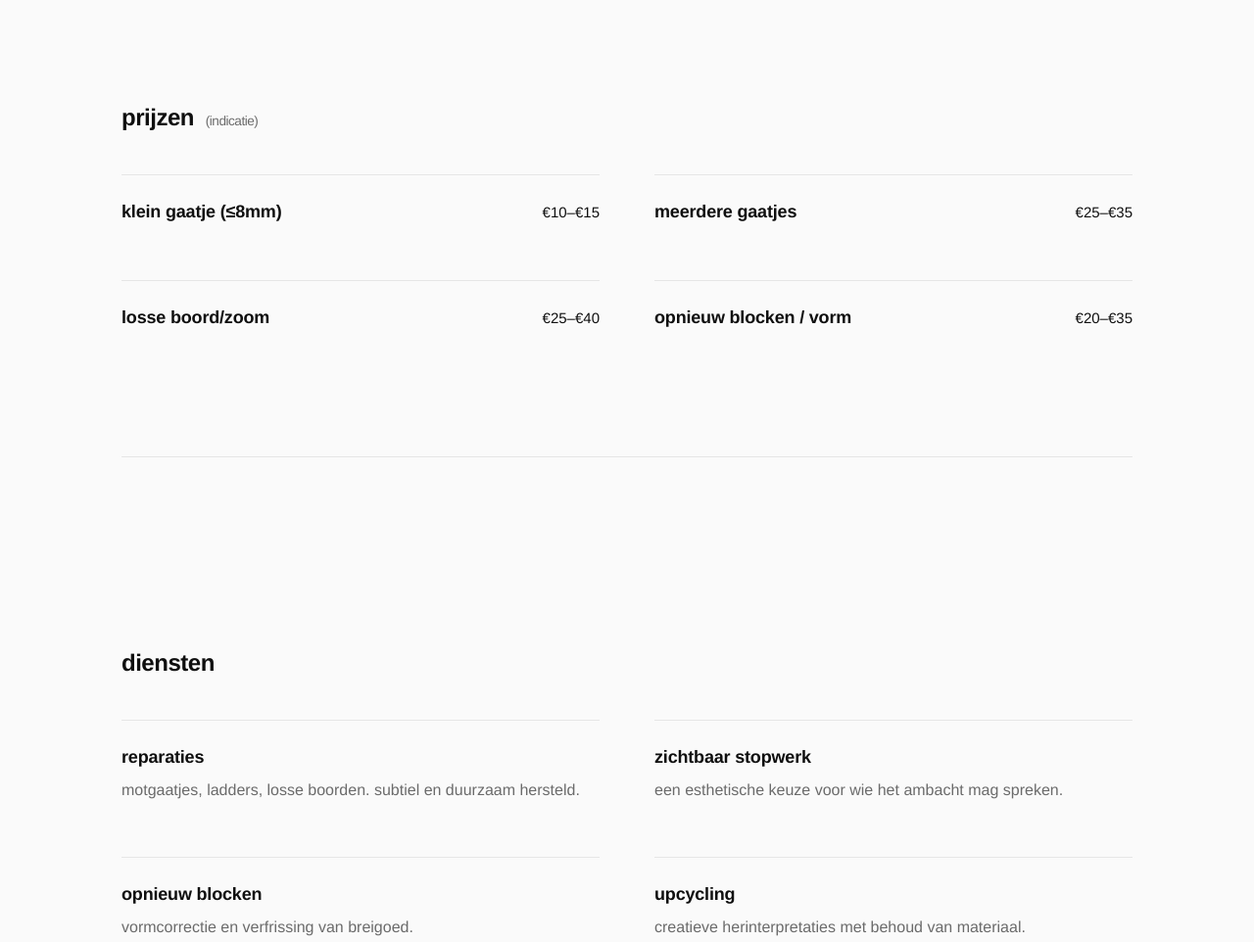
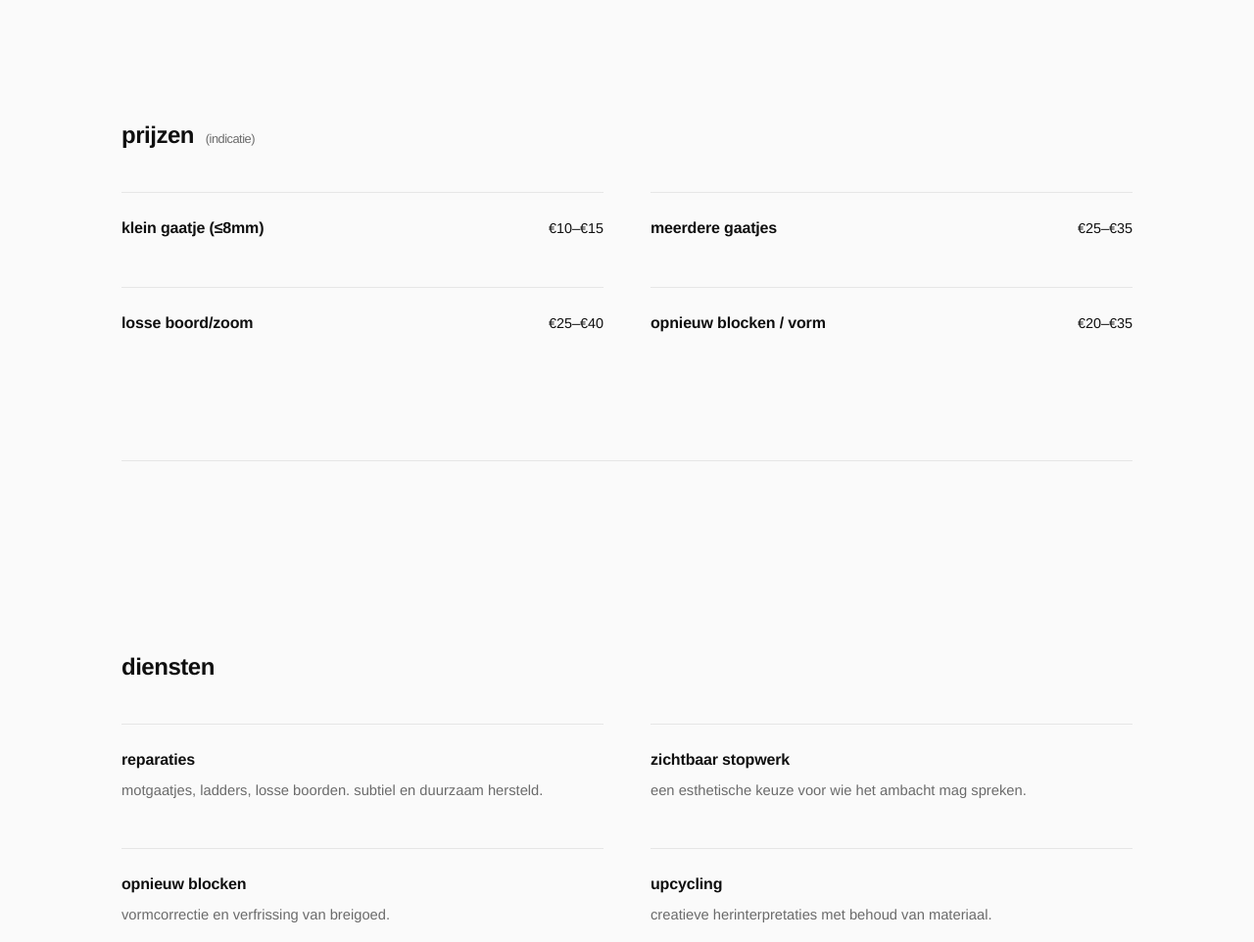
Before and after one commit to alejandrxmh/knitfix-static, a plain HTML site: page index.html in a window 1280 px wide. Shown: the part 700-1662 px from the top of the page at 98% size. Drawn offline with nearby package versions, Linux system fonts and the light colour scheme; a web font is replaced by a local one.

Commit message:
Update index.html

```diff
--- a/index.html
+++ b/index.html
@@ -6,7 +6,7 @@
   <title>knitfix — amsterdam</title>
   <meta name="description" content="knitfix — verfijnde breigoedreparatie en upcycling in amsterdam." />
 
-  <!-- “futura pt” (note: if not available on the device it will fall back to geometric sans) -->
+  <!-- futura pt -->
   <link href="https://fonts.googleapis.com/css2?family=Futura+PT:wght@400;500;700&display=swap" rel="stylesheet">
 
   <!-- tailwind (cdn) -->
@@ -27,45 +27,51 @@
 
     /* global rhythm */
     .maxw { max-width:1080px }
-    .sec { padding-top:8rem; padding-bottom:8rem } /* generous spacing */
+    .sec { padding-top:8rem; padding-bottom:8rem }
     section + section { margin-top:4rem; }
 
     /* header */
-    <header class="maxw mx-auto w-full px-6 py-2 md:py-3 flex items-center justify-between border-b border-line">
-  <h1>knitfix</h1>
-  <nav class="flex items-center gap-4 text-[0.85rem]">
-    <button id="langToggle" class="text-ink hover:underline focus:outline-none">en</button>
-    <a id="waTop" href="#" target="_blank" rel="noopener" class="text-ink hover:underline">whatsapp</a>
-  </nav>
-</header>
+    header h1 { font-size:1.2rem; letter-spacing:-0.03em; font-weight:700; }
 
-    /* pills */
-    .pill{ border:1px solid #e6e6e6; border-radius:9999px; padding:.32rem .65rem; font-size:.78rem }
+    /* pills — smaller + match title size */
+    .pill{
+      border:1px solid #e6e6e6; border-radius:9999px;
+      padding:.28rem .55rem; font-size:.75rem; /* ↓ smaller */
+    }
 
     /* transparent, underline-only form */
-    .form-label{ font-size:.6rem; letter-spacing:.08em; color:#6b6b6b }
-    .field{ width:100%; background:transparent; border:none; border-bottom:1px solid #e6e6e6; padding:.45rem 0; outline:none; font-size:.92rem; }
+    .form-label{ font-size:.75rem; letter-spacing:.06em; color:#6b6b6b; } /* ↑ a bit bigger for clarity */
+    .field{ width:100%; background:transparent; border:none; border-bottom:1px solid #e6e6e6; padding:.45rem 0; outline:none; font-size:.9rem }
     .field:focus{ border-color:#0f0f0f }
     .textarea{ resize:vertical; line-height:1.5 }
 
     /* section titles */
     .sectitle{ font-weight:700; letter-spacing:-0.02em }
-    .sectitle small{ font-weight:400; font-size:.85rem; color:#6b6b6b; margin-left:.35rem }
+    .sectitle small{ font-weight:400; font-size:.8rem; color:#6b6b6b; margin-left:.35rem } /* (indicatie) smaller */
+
+    /* sizing tweaks requested */
+    /* pricing row text smaller */
+    .price-title { font-size:1rem; font-weight:600; letter-spacing:-0.01em; }  /* ~16px */
+    .price-amt   { font-size:.9rem; }                                         /* ~14-15px */
+
+    /* services / categories items also smaller */
+    .svc-title { font-size:1rem; font-weight:600; letter-spacing:-0.01em; }   /* ~16px */
+    .svc-copy  { font-size:.92rem; }                                          /* ~15px */
   </style>
 </head>
 
 <body class="antialiased font-sans">
-  <!-- header (smaller) -->
+  <!-- header (more separation between 'en' and 'whatsapp') -->
   <header class="maxw mx-auto w-full px-6 py-2 md:py-3 flex items-center justify-between border-b border-line">
     <h1>knitfix</h1>
-    <nav class="flex items-center gap-2">
-      <button id="langToggle" class="btn-ghost">en</button>
-      <a id="waTop" href="#" target="_blank" rel="noopener" class="btn-ghost">whatsapp</a>
+    <nav class="flex items-center gap-6 md:gap-8 text-[0.9rem]"> <!-- gap increased -->
+      <button id="langToggle" class="text-ink hover:underline focus:outline-none">en</button>
+      <a id="waTop" href="#" target="_blank" rel="noopener" class="text-ink hover:underline">whatsapp</a>
     </nav>
   </header>
 
   <main class="maxw mx-auto w-full px-6">
-    <!-- hero (bold af, but harmonious) -->
+    <!-- hero (bold af, harmonious) -->
     <section class="pt-16 md:pt-20 pb-10">
       <div class="md:w-[70%]">
         <h2 id="heroTitle" class="text-[26px] md:text-[36px] font-[700] leading-[1.25] tracking-[-0.025em]">
@@ -113,7 +119,7 @@
         </div>
       </div>
 
-      <!-- repair type pills -->
+      <!-- repair type pills (same size as title label) -->
       <div class="mt-6">
         <div id="labType" class="form-label mb-2">type reparatie</div>
         <div class="flex flex-wrap gap-2">
@@ -132,70 +138,69 @@
       </div>
 
       <div class="mt-6 flex flex-wrap items-center gap-3">
-        <button id="submitBtn" type="submit" class="btn">verstuur</button>
-        <!-- only header has whatsapp -->
+        <button id="submitBtn" type="submit" class="text-ink underline hover:no-underline">verstuur</button>
       </div>
     </form>
 
-    <!-- pricing -->
+    <!-- pricing (smaller items) -->
     <section id="pricing" class="sec border-b border-line">
       <h3 id="priceTitle" class="sectitle text-[20px] md:text-[24px] mb-10">
         prijzen <small id="priceSmall">(indicatie)</small>
       </h3>
-      <div class="grid md:grid-cols-2 gap-14">
+      <div class="grid md:grid-cols-2 gap-12">
         <div class="border-t border-line pt-6">
           <div class="flex items-baseline justify-between">
-            <h4 id="p1t" class="text-[18px] font-[600] tracking-[-0.01em]">klein gaatje (≤8mm)</h4>
-            <span id="p1p" class="text-[15px]">€10–€15</span>
+            <h4 id="p1t" class="price-title">klein gaatje (≤8mm)</h4>
+            <span id="p1p" class="price-amt">€10–€15</span>
           </div>
         </div>
         <div class="border-t border-line pt-6">
           <div class="flex items-baseline justify-between">
-            <h4 id="p2t" class="text-[18px] font-[600] tracking-[-0.01em]">meerdere gaatjes</h4>
-            <span id="p2p" class="text-[15px]">€25–€35</span>
+            <h4 id="p2t" class="price-title">meerdere gaatjes</h4>
+            <span id="p2p" class="price-amt">€25–€35</span>
           </div>
         </div>
         <div class="border-t border-line pt-6">
           <div class="flex items-baseline justify-between">
-            <h4 id="p3t" class="text-[18px] font-[600] tracking-[-0.01em]">losse boord/zoom</h4>
-            <span id="p3p" class="text-[15px]">€25–€40</span>
+            <h4 id="p3t" class="price-title">losse boord/zoom</h4>
+            <span id="p3p" class="price-amt">€25–€40</span>
           </div>
         </div>
         <div class="border-t border-line pt-6">
           <div class="flex items-baseline justify-between">
-            <h4 id="p4t" class="text-[18px] font-[600] tracking-[-0.01em]">opnieuw blocken / vorm</h4>
-            <span id="p4p" class="text-[15px]">€20–€35</span>
+            <h4 id="p4t" class="price-title">opnieuw blocken / vorm</h4>
+            <span id="p4p" class="price-amt">€20–€35</span>
           </div>
         </div>
       </div>
     </section>
 
-    <!-- services -->
+    <!-- services (smaller items) -->
     <section id="services" class="sec border-b border-line">
       <h3 id="servicesTitle" class="sectitle text-[20px] md:text-[24px] mb-10">diensten</h3>
-      <div class="grid md:grid-cols-2 gap-14">
+      <div class="grid md:grid-cols-2 gap-12">
         <div class="border-t border-line pt-6">
-          <h4 id="s1t" class="text-[18px] font-[600] tracking-[-0.01em]">reparaties</h4>
-          <p id="s1d" class="mt-2 text-sub">motgaatjes, ladders, losse boorden. subtiel en duurzaam hersteld.</p>
+          <h4 id="s1t" class="svc-title">reparaties</h4>
+          <p id="s1d" class="svc-copy mt-2 text-sub">motgaatjes, ladders, losse boorden. subtiel en duurzaam hersteld.</p>
         </div>
         <div class="border-t border-line pt-6">
-          <h4 id="s2t" class="text-[18px] font-[600] tracking-[-0.01em]">zichtbaar stopwerk</h4>
-          <p id="s2d" class="mt-2 text-sub">een esthetische keuze voor wie het ambacht mag spreken.</p>
+          <h4 id="s2t" class="svc-title">zichtbaar stopwerk</h4>
+          <p id="s2d" class="svc-copy mt-2 text-sub">een esthetische keuze voor wie het ambacht mag spreken.</p>
         </div>
         <div class="border-t border-line pt-6">
-          <h4 id="s3t" class="text-[18px] font-[600] tracking-[-0.01em]">opnieuw blocken</h4>
-          <p id="s3d" class="mt-2 text-sub">vormcorrectie en verfrissing van breigoed.</p>
+          <h4 id="s3t" class="svc-title">opnieuw blocken</h4>
+          <p id="s3d" class="svc-copy mt-2 text-sub">vormcorrectie en verfrissing van breigoed.</p>
         </div>
         <div class="border-t border-line pt-6">
-          <h4 id="s4t" class="text-[18px] font-[600] tracking-[-0.01em]">upcycling</h4>
-          <p id="s4d" class="mt-2 text-sub">creatieve herinterpretaties met behoud van materiaal.</p>
+          <h4 id="s4t" class="svc-title">upcycling</h4>
+          <p id="s4d" class="svc-copy mt-2 text-sub">creatieve herinterpretaties met behoud van materiaal.</p>
         </div>
       </div>
     </section>
 
     <!-- faq -->
     <section id="faq" class="sec">
-      <div class="grid md:grid-cols-2 gap-14">
+      <div class="grid md:grid-cols-2 gap-12">
         <div>
           <h3 id="faqTitle" class="sectitle text-[20px] md:text-[24px] mb-3">vragen?</h3>
           <p id="faqIntro" class="text-sub">snelle antwoorden hieronder. meer weten? stuur een bericht.</p>
@@ -238,10 +243,9 @@
   </footer>
 
   <script>
-    // --- config (replace) ---
-    const FORMSPREE_ENDPOINT = "https://formspree.io/f/your-id"; // <- replace
-    const WHATSAPP_NUMBER    = "31600000000";                    // <- replace numeric only
-    // ------------------------
+    // config
+    const FORMSPREE_ENDPOINT = "https://formspree.io/f/your-id"; // replace
+    const WHATSAPP_NUMBER    = "31600000000";                    // replace (numeric only)
 
     // single whatsapp (header)
     const waURL = `https://wa.me/${WHATSAPP_NUMBER}`;
@@ -250,7 +254,7 @@
     // year
     document.getElementById("year").textContent = new Date().getFullYear();
 
-    // translations (all lowercase for visual harmony)
+    // translations (lowercase)
     const T = {
       nl: {
         toggle:"en",
@@ -307,14 +311,12 @@
       labName:$("labName"), labEmail:$("labEmail"), labPhone:$("labPhone"), labMsg:$("labMsg"),
       labType:$("labType"), photosLabel:$("photosLabel"), consentText:$("consentText"),
       submitBtn:$("submitBtn"),
-      priceTitle:$("priceTitle"), priceSmall:$("priceSmall"),
+      priceTitle:$("priceTitle"),
       p1t:$("p1t"), p1p:$("p1p"),
       p2t:$("p2t"), p2p:$("p2p"),
       p3t:$("p3t"), p3p:$("p3p"),
       p4t:$("p4t"), p4p:$("p4p"),
       servicesTitle:$("servicesTitle"),
-      s1t:$("s1t"), s1d:$("s1d"), s2t:$("s2d") ? $("s2t") : null, s2d:$("s2d"),
-      s3t:$("s3t"), s3d:$("s3d"), s4t:$("s4t"), s4d:$("s4d"),
       faqTitle:$("faqTitle"), faqIntro:$("faqIntro"),
       q1:$("q1"), a1:$("a1"), q2:$("q2"), a2:$("a2"), q3:$("q3"), a3:$("a3"),
       footerLine:$("footerLine")
@@ -322,55 +324,42 @@
 
     let lang = "nl";
     function setLang(l){
-      lang = l;
-      const S = T[l];
-
-      // header toggle
+      lang = l; const S = T[l];
       M.langToggle.textContent = S.toggle;
 
-      // hero
       M.heroTitle.textContent = S.heroTitle;
       M.heroIntro.textContent = S.heroIntro;
 
-      // form
       M.labName.textContent = S.labName;  M.labEmail.textContent = S.labEmail;
       M.labPhone.textContent = S.labPhone;M.labMsg.textContent   = S.labMsg;
       M.labType.textContent  = S.labType; M.photosLabel.textContent = S.photos;
       M.consentText.textContent = S.consent;
       M.submitBtn.textContent   = S.submit;
 
-      // pricing title with small
       document.getElementById("priceTitle").innerHTML = S.priceTitleHTML;
 
-      // pricing rows
       M.p1t.textContent = S.p1t; M.p1p.textContent = S.p1p;
       M.p2t.textContent = S.p2t; M.p2p.textContent = S.p2p;
       M.p3t.textContent = S.p3t; M.p3p.textContent = S.p3p;
       M.p4t.textContent = S.p4t; M.p4p.textContent = S.p4p;
 
-      // services
       M.servicesTitle.textContent = S.servicesTitle;
-      $("s1t").textContent = S.s1t; $("s1d").textContent = S.s1d;
-      $("s2t").textContent = S.s2t; $("s2d").textContent = S.s2d;
-      $("s3t").textContent = S.s3t; $("s3d").textContent = S.s3d;
-      $("s4t").textContent = S.s4t; $("s4d").textContent = S.s4d;
 
-      // faq
       M.faqTitle.textContent = S.faqTitle; M.faqIntro.textContent = S.faqIntro;
       M.q1.textContent = S.q1; M.a1.textContent = S.a1;
       M.q2.textContent = S.q2; M.a2.textContent = S.a2;
       M.q3.textContent = S.q3; M.a3.textContent = S.a3;
 
-      // footer
       const year = new Date().getFullYear();
       document.getElementById("footerLine").innerHTML = S.footer + '<span id="year">'+year+'</span>';
+      document.getElementById("year").textContent = year;
 
       document.documentElement.lang = (l === "nl" ? "nl" : "en");
     }
     document.getElementById("langToggle").addEventListener("click", ()=> setLang(lang === "nl" ? "en" : "nl"));
     setLang("nl");
 
-    // simple form submit to formspree
+    // form submit
     const form = document.getElementById("repairForm");
     const ok = document.getElementById("formSuccess");
     const err = document.getElementById("formError");
@@ -385,9 +374,6 @@
         else throw new Error();
       }catch{ err.classList.remove("hidden"); err.scrollIntoView({behavior:"smooth", block:"start"}); }
     });
-
-    // whatsapp link
-    document.getElementById("waTop").href = `https://wa.me/${WHATSAPP_NUMBER}`;
   </script>
 </body>
 </html>
```
